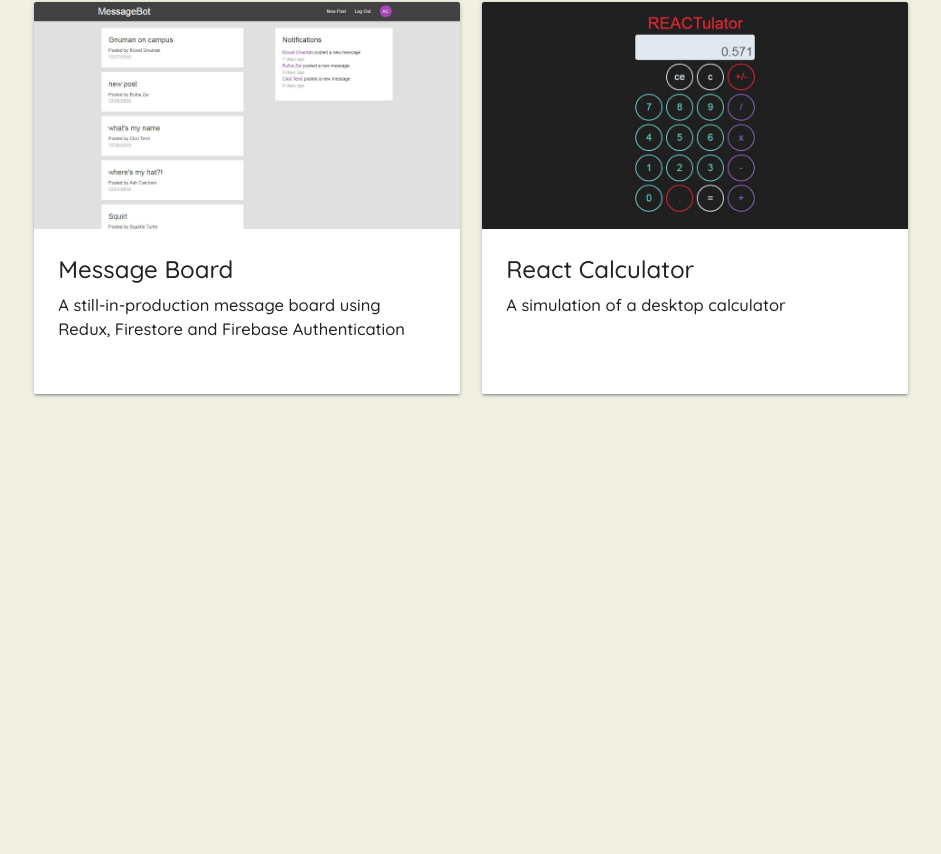
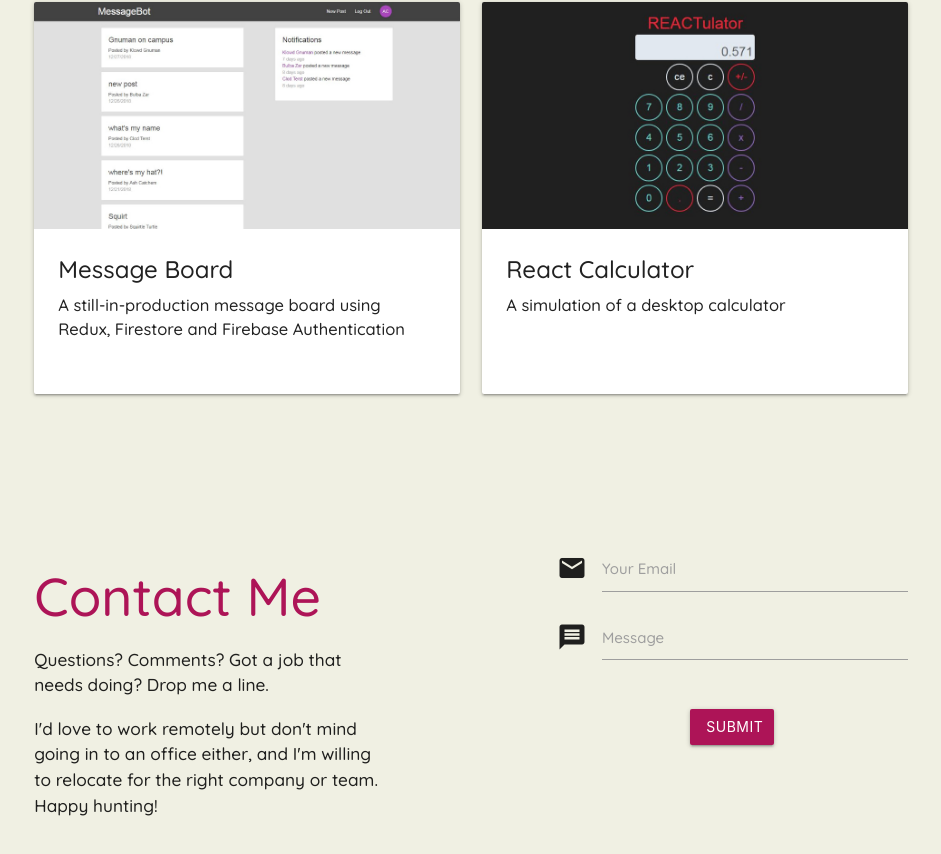
Before and after one commit to mdashmiller/dev-site-front-end, a React (Create React App) app: page / in a window 1280 px wide. Shown: the part 2383-3237 px from the top of the page, without its empty margins (169-1110 px from the left). Before the commit the page ends 2863 px from the top, so only its background shows below. Built offline with nearby package versions, Linux system fonts and the light colour scheme.

Commit message:
add Contact component

```diff
--- a/Utils/_master.scss
+++ b/Utils/_master.scss
@@ -1,3 +1,5 @@
+$old-paper: #f0f0e3;
+$light-grey: #7e7e7e;
 $dark-grey: #212121;
 $darker-grey: #1a1a1a;
 $dark-pink: #ad1457;
--- a/src/components/Main/Contact/index.js
+++ b/src/components/Main/Contact/index.js
@@ -1,9 +1,59 @@
 import React from 'react'
+import './styles.scss'
 
 const Contact = () => {
   return (
-    <section>
-
+    <section
+      data-test="contact"
+      className="container section scrollspy"
+      id="contact"
+    >
+      <div data-test="row" className="row">
+        <div data-test="col" className="col sm12 l5">
+          <h2 data-test="title">Contact Me</h2>
+          <p data-test="content">
+            Questions? Comments? Got a job that needs doing?
+            Drop me a line.
+        	</p>
+          <p data-test="content">
+            I'd love to work remotely but don't mind going in
+            to an office either, and I'm willing to relocate
+            for the right company or team. Happy hunting!
+        	</p>
+        </div>
+        <div data-test="col" className="col s12 l5 offset-l2">
+          <form data-test="form">
+            {/* JS disabled message */}
+            <noscript data-test="nojs">
+              <p id="no-js">Enable JavaScript to use this form</p>
+            </noscript>
+            <div data-test="input-field" className="input-field">
+              <i data-test="form-icon" className="material-icons prefix">
+                email
+              </i>
+              <input data-test="email" type="email" id="email" />
+              <label data-test="label" htmlFor="email">Your Email</label>
+            </div>
+            <div data-test="input-field" className="input-field">
+              <i data-test="form-icon" className="material-icons prefix">
+                message
+              </i>
+              <textarea
+                data-test="message"
+                className="materialize-textarea"
+                id="message"
+              >
+              </textarea>
+              <label data-test="label" htmlFor="message">Message</label>
+            </div>
+            <div data-test="input-field" className="input-field center">
+              <button data-test="submit" className="btn" id="submit">
+                Submit
+              </button>
+            </div>
+          </form>
+        </div>
+      </div>
     </section>
   )
 }
--- a/src/components/Main/Contact/styles.scss
+++ b/src/components/Main/Contact/styles.scss
@@ -0,0 +1,46 @@
+@import '../../../../Utils/master';
+
+#contact p {
+  font-size: 1.2rem;
+
+  @media screen and (min-width: 600px) {
+    font-size: 1.15rem;
+  }
+
+  @media screen and (min-width: 1441px) {
+    font-size: 1.4rem;
+  }
+}
+
+.input-field {
+
+  p {
+    margin-bottom: 0;
+  }
+
+  .active {
+    color: $dark-pink !important;
+  }
+}
+
+#submit {
+  background-color: $dark-pink;
+	margin-top: 20px;
+	width: 84px;
+}
+
+// change materialize form field color
+input[type=text]:not(.browser-default):focus:not([readonly]),
+input[type=email]:not(.browser-default):focus:not([readonly]),
+input[type=password]:not(.browser-default):focus:not([readonly]),
+textarea.materialize-textarea:focus:not([readonly]) {
+	border-color: $lighter-pink;
+	box-shadow: none;
+}
+
+// change chrome autofill background color
+input:-webkit-autofill,
+textarea:-webkit-autofill {
+    -webkit-box-shadow: 0 0 0px 30px #f0e3e9 inset !important;
+    transition: 0s !important;
+}
--- a/src/index.scss
+++ b/src/index.scss
@@ -1,7 +1,9 @@
+@import '../Utils/master';
+
 body {
   margin: 0;
   padding: 0;
-  background: #f0f0e3;
+  background: $old-paper;
 	font-family: Quicksand, Arial, sans-serif;
   -webkit-font-smoothing: antialiased;
   -moz-osx-font-smoothing: grayscale;
@@ -12,6 +14,52 @@ body {
 	padding-bottom: 4vw;
 }
 
+a:focus {
+  outline-color: $lighter-pink;
+  outline-style: auto;
+  outline-width: 5px;
+}
+
+noscript {
+
+  .container {
+    border-top: 3px solid $light-grey;
+    border-bottom: 3px solid $light-grey;
+
+    h6 {
+      color: $lighter-pink;
+      margin: 2rem;
+    }
+  }
+
+  &.intro-msg {
+
+    .container {
+      margin: 3rem auto;
+    }
+  }
+
+  &.missing-img {
+
+    .container {
+      height: 100%;
+
+      h6 {
+        margin: 3.5vh 0 2rem;
+      }
+    }
+  }
+
+  p {
+
+    &#no-js {
+      color: $lighter-pink;
+      font-size: 1rem;
+      margin-bottom: 1.5rem;
+    }
+  }
+}
+
 code {
   font-family: source-code-pro, Menlo, Monaco, Consolas, "Courier New",
     monospace;
```
Also changed, not shown: src/components/Main/Contact/spec.js (+86 -0 lines).
